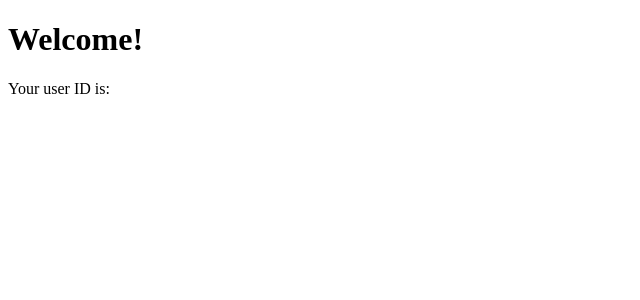
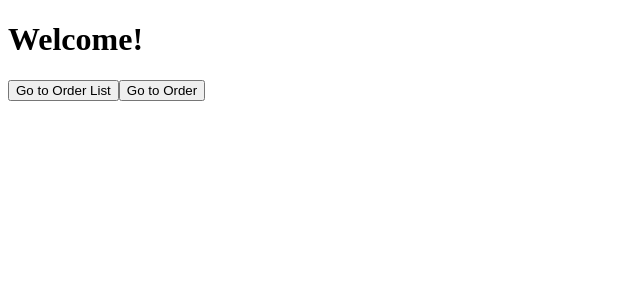
Before and after one commit to Fatma-KGamal/Shipping-System-Tools3, an Angular app in the folder my-app/: page /home in a window 1280 px wide. Shown: the top 300 px of the page, without its empty margins (0-640 px from the left). Built offline with nearby package versions, Linux system fonts and the light colour scheme.

Commit message:
add buttons to navigate in the home page
- first button that redirect to the order list page
- second redirect to creating order page

```diff
--- a/my-app/src/app/home/home.component.html
+++ b/my-app/src/app/home/home.component.html
@@ -1,3 +1,8 @@
 <!-- home.component.html -->
 <h1>Welcome!</h1>
-<p>Your user ID is: {{ userId }}</p>
+
+<!-- Button to go to Order List -->
+<button (click)="goToOrderList()">Go to Order List</button>
+
+<!-- Button to go to Order -->
+<button (click)="goToOrder()">Go to Order</button>
--- a/my-app/src/app/home/home.component.ts
+++ b/my-app/src/app/home/home.component.ts
@@ -1,18 +1,23 @@
 // home.component.ts
-import { Component, OnInit } from '@angular/core';
-import { ActivatedRoute } from '@angular/router';
+import { Component } from '@angular/core';
+import { Router } from '@angular/router';
 
 @Component({
   selector: 'app-home',
   templateUrl: './home.component.html',
-  styleUrls: ['./home.component.css']
 })
-export class HomeComponent implements OnInit {
-  userId: string | null = null;
+export class HomeComponent {
+  userId: number | null = null; // Assuming you fetch this value appropriately
 
-  constructor(private route: ActivatedRoute) {}
+  constructor(private router: Router) {}
 
-  ngOnInit(): void {
-    this.userId = this.route.snapshot.paramMap.get('id');
+  // Navigate to Order List
+  goToOrderList() {
+    this.router.navigate(['/order-list']);
+  }
+
+  // Navigate to Order
+  goToOrder() {
+    this.router.navigate(['/order']);
   }
 }
```
